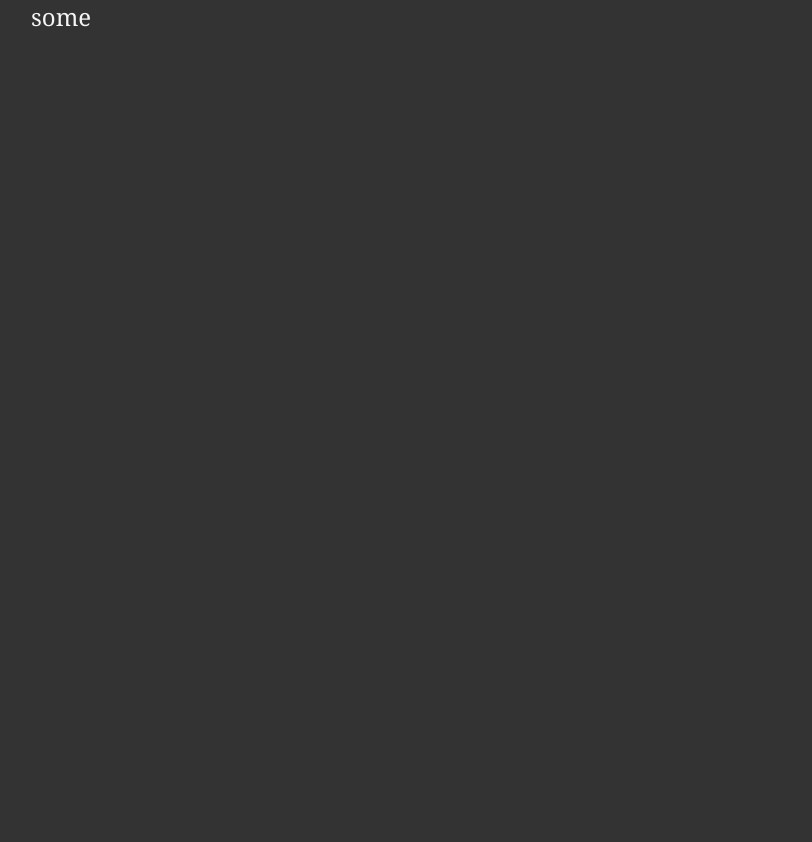
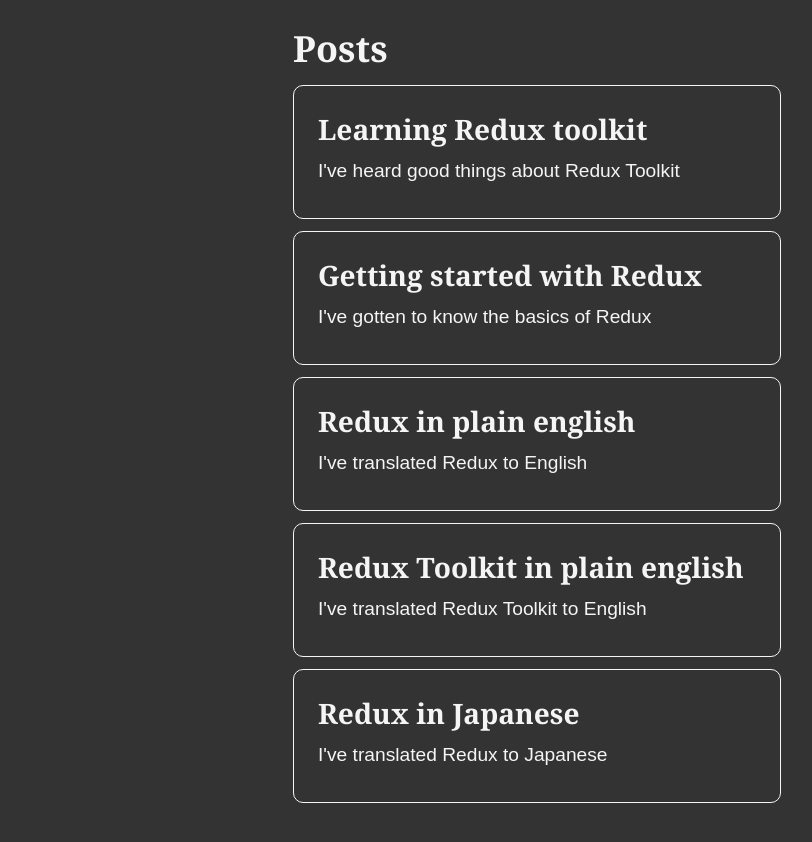
Before and after one commit to vgtmhl/bulletboard, a React (Create React App) app: page / in a window 1280 px wide. Shown: the top 842 px of the page, without its empty margins (97-909 px from the left). Before the commit the page ends 800 px from the top, so only its background shows below. Built offline with nearby package versions, Linux system fonts and the light colour scheme.

Commit message:
posts slice initial implementation

```diff
--- a/src/App.tsx
+++ /dev/null
@@ -1,11 +0,0 @@
-import React from 'react';
-
-function App() {
-  return (
-    <div className="App">
-      some
-    </div>
-  );
-}
-
-export default App;
--- /dev/null
+++ b/src/app/App.tsx
@@ -0,0 +1,12 @@
+import React from 'react';
+import PostsList from './features/posts/PostsList';
+
+function App() {
+  return (
+    <main className="App">
+      <PostsList />
+    </main>
+  );
+}
+
+export default App;
--- /dev/null
+++ b/src/app/features/posts/PostsList.tsx
@@ -0,0 +1,20 @@
+import { useAppSelector } from '../../store';
+import { selectAllPosts } from './postsSlice'
+
+const PostsList = () => {
+    const posts = useAppSelector(selectAllPosts);
+
+    return (
+        <section>
+            <h2>Posts</h2>
+            {posts.map(({ id, title, content }) => (
+                <article key={id}>
+                    <h3>{title}</h3>
+                    <p>{content}</p>
+                </article>
+            ))}
+        </section>
+    )
+}
+
+export default PostsList
--- /dev/null
+++ b/src/app/features/posts/postsSlice.tsx
@@ -0,0 +1,21 @@
+import { createSlice } from "@reduxjs/toolkit";
+import { RootState } from "../../store";
+
+const initialState = [
+    { id: '1', title: 'Learning Redux toolkit', content: "I've heard good things about Redux Toolkit" },
+    { id: '2', title: 'Getting started with Redux', content: "I've gotten to know the basics of Redux" },
+    { id: '3', title: 'Redux in plain english', content: "I've translated Redux to English" },
+    { id: '4', title: 'Redux Toolkit in plain english', content: "I've translated Redux Toolkit to English" },
+    { id: '5', title: 'Redux in Japanese', content: "I've translated Redux to Japanese" },
+]
+
+const postsSlice = createSlice({
+    name: 'posts',
+    initialState,
+    reducers: {}
+})
+
+/** Custom selectors */
+export const selectAllPosts = (state: RootState) => state.posts ?? [];
+
+export default postsSlice.reducer
--- /dev/null
+++ b/src/app/store.ts
@@ -0,0 +1,18 @@
+import { configureStore } from '@reduxjs/toolkit';
+import postsReducer from "./features/posts/postsSlice";
+import { TypedUseSelectorHook, useDispatch, useSelector } from 'react-redux'
+
+export const store = configureStore({
+    reducer: {
+        posts: postsReducer,
+    }
+})
+
+export type RootState = ReturnType<typeof store.getState>
+export type AppDispatch = typeof store.dispatch
+
+/**
+ * Custom TS hooks to use in place of useDispatch and useSelector for additional data about our app state.
+ */
+export const useAppDispatch = () => useDispatch<AppDispatch>()
+export const useAppSelector: TypedUseSelectorHook<RootState> = useSelector
--- a/src/index.tsx
+++ b/src/index.tsx
@@ -1,9 +1,9 @@
 import React from 'react';
 import ReactDOM from 'react-dom/client';
 import './index.css';
-import App from './App';
+import App from './app/App';
 
-import { store } from './redux/store';
+import { store } from './app/store';
 import { Provider } from "react-redux"
 
 const root = ReactDOM.createRoot(
--- a/src/redux/features/counter.ts
+++ /dev/null
@@ -1,25 +0,0 @@
-import { createSlice, PayloadAction } from "@reduxjs/toolkit"
-
-interface CounterState {
-    count: number,
-}
-
-const initialState: CounterState = {
-    count: 0
-}
-
-export const counterSlice = createSlice({
-    name: 'counter',
-    initialState: initialState,
-    reducers: {
-        increment: (state) => { state.count += 1 },
-        decrement: (state) => { state.count -= 1 },
-        reset: (state) => { state.count = 0 },
-        incrementByAmount: (state, action: PayloadAction<number>) => {
-            state.count += action.payload
-        }
-    }
-})
-
-export const { increment, decrement, incrementByAmount, reset } = counterSlice.actions
-export default counterSlice.reducer;
--- a/src/redux/hooks/index.ts
+++ /dev/null
@@ -1,5 +0,0 @@
-import { TypedUseSelectorHook, useDispatch, useSelector } from 'react-redux'
-import type { RootState, AppDispatch } from '../store'
-
-export const useAppDispatch = () => useDispatch<AppDispatch>()
-export const useAppSelector: TypedUseSelectorHook<RootState> = useSelector
--- a/src/redux/store.ts
+++ /dev/null
@@ -1,11 +0,0 @@
-import { configureStore } from '@reduxjs/toolkit';
-import counterReducer from "./features/counter"
-
-export const store = configureStore({
-    reducer: {
-        counter: counterReducer,
-    }
-})
-
-export type RootState = ReturnType<typeof store.getState>
-export type AppDispatch = typeof store.dispatch
```
